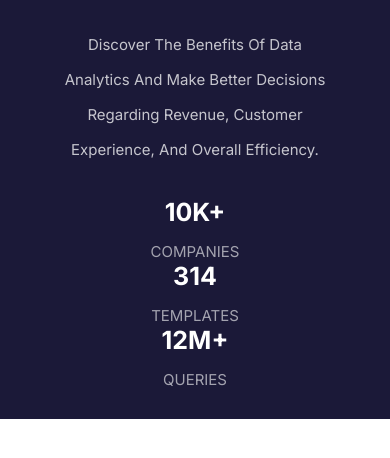
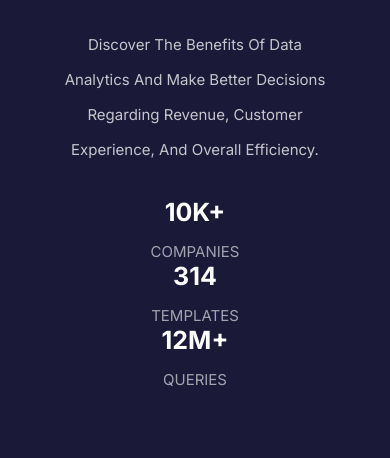
Before and after one commit to darshanahire/Stats-preview-card-component, a plain HTML site: page index.html in a window 390 px wide. Shown: the part 358-816 px from the top of the page. Drawn offline with Linux system fonts and the light colour scheme.

Commit message:
first commit

```diff
--- a/Style.css
+++ b/Style.css
@@ -74,7 +74,7 @@ h2{
     border-top-right-radius:15px;
     border-bottom-right-radius:15px;
 }
-@media screen and (max-width:475px){
+@media screen and (max-width:575px){
     .container{
         flex-direction: column-reverse;
         height: 100%;
@@ -97,7 +97,7 @@ h2{
         padding: 0;
         margin: 0;
         width: 100%;
-        height: 100%;
+        height: 100vh;
         border-radius: 0;
     }
     .mainHeading{
```
